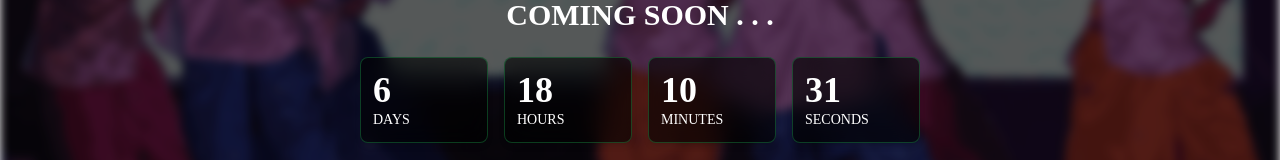
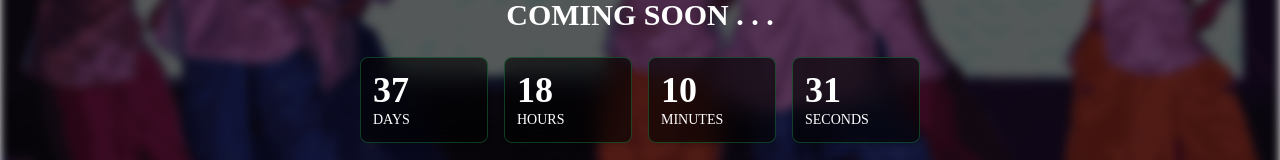
Before and after one commit to aphsavii/Madhuram-25, a React (Vite) app: page / in a window 1280 px wide. Shown: the part 486-646 px from the top of the page. Built offline with nearby package versions, Linux system fonts and the light colour scheme; a web font is replaced by a local one.

Commit message:
change timer

```diff
--- a/src/pages/Home.jsx
+++ b/src/pages/Home.jsx
@@ -9,7 +9,7 @@ const Home = () => {
   const [currentSlide, setCurrentSlide] = useState(0);
 
   // Example fest date - set this to your actual fest date
-  const festDate = new Date("2025-03-04T09:00:00");
+  const festDate = new Date("2025-04-04T09:00:00");
 
   // Sample background images
   const backgroundImages = ["assets/banner-2.png"];
```
